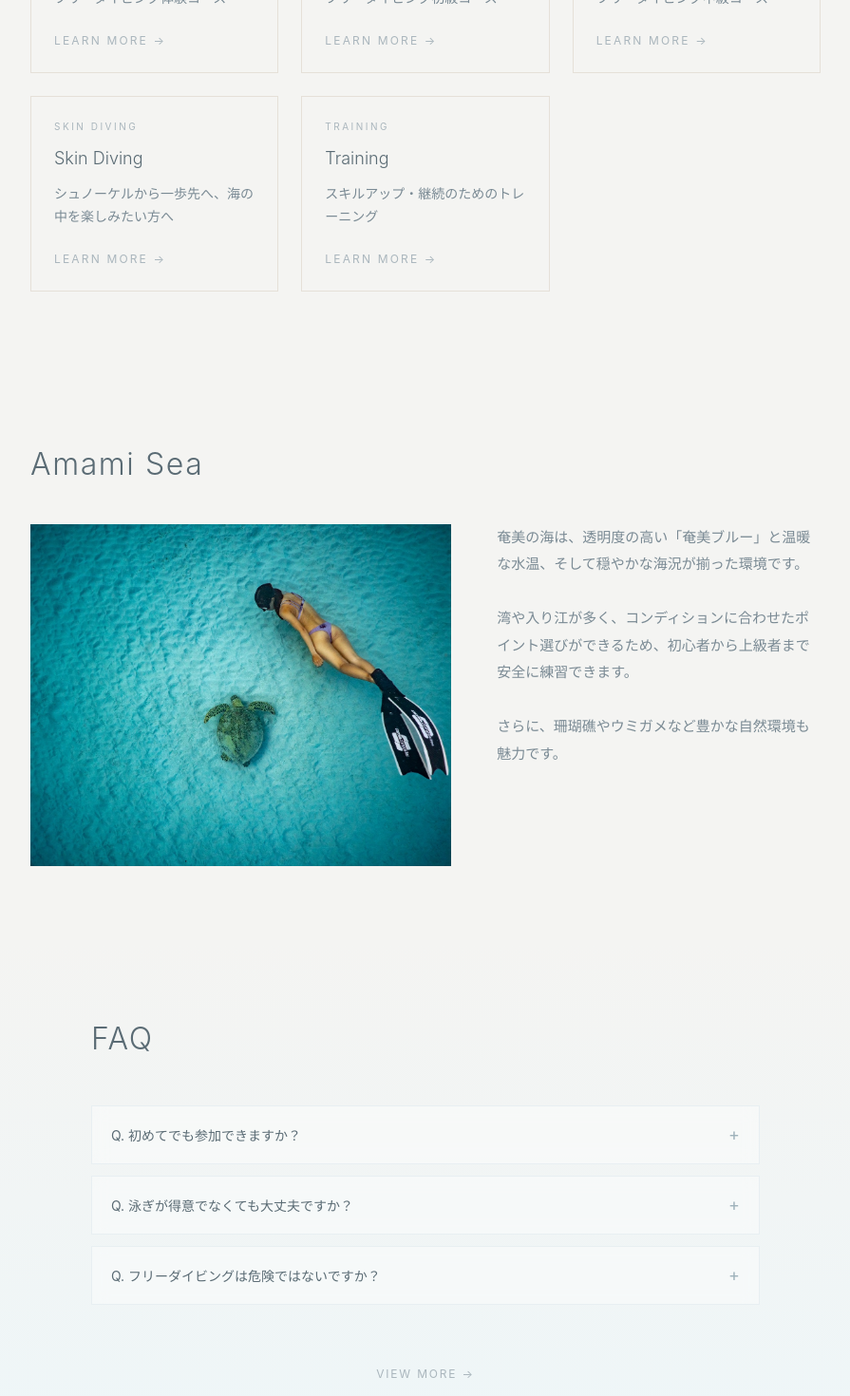
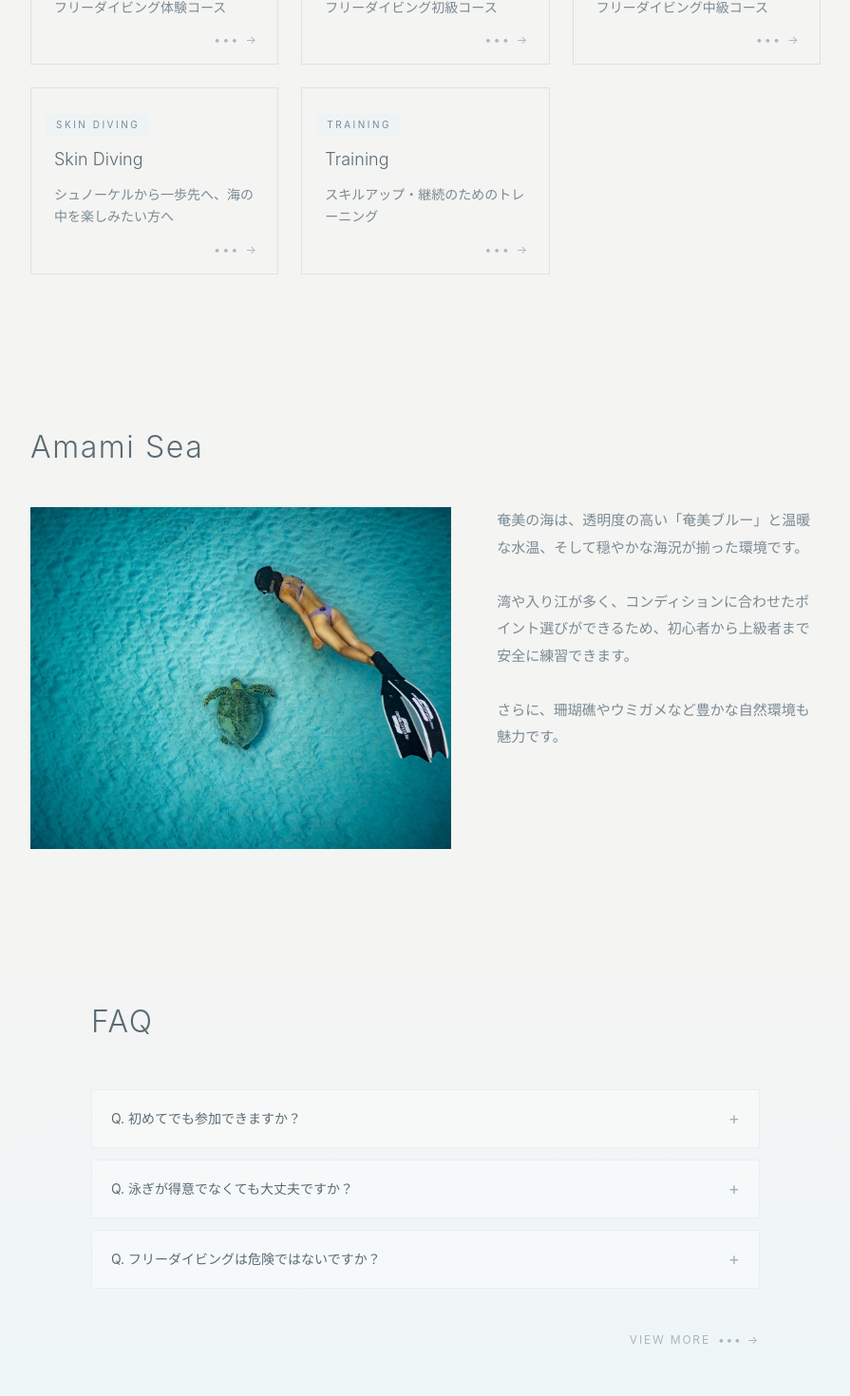
Before and after one commit to ikucha-portfolio/freediving-site, a React (Vite) app: page / in a window 1280 px wide. Shown: the part 1680-3150 px from the top of the page at 95% size, without its empty margins (192-1087 px from the left). Built offline with nearby package versions, Linux system fonts and the light colour scheme.

Commit message:
UI調整：Coursesカード最適化・ラベル整列・CTA表現統一

```diff
--- a/src/pages/Home.jsx
+++ b/src/pages/Home.jsx
@@ -102,7 +102,7 @@ export default function Home() {
                   <span className="inline-flex items-center gap-3">
                     ABOUT ME
                     <span className="transition-transform duration-300 group-hover:translate-x-1">
-                      →
+                      ••• →
                     </span>
                   </span>
                 </Link>
@@ -168,42 +168,58 @@ export default function Home() {
         <div
           key={i}
           className="
+            relative
             bg-[#f4f4f2]
             border border-[#e5e0d8]
             p-6
-            flex flex-col justify-between
+            pb-12
+            flex flex-col
             transition
             hover:shadow-[0_2px_8px_rgba(0,0,0,0.03)]
           "
         >
 
           <div className="space-y-3">
-            <div className="text-[10px] tracking-[0.25em] text-[#aab6bd]">
+
+            <div
+              className="
+                inline-block
+                text-[10px]
+                tracking-[0.25em]
+                text-[#7a8a94]
+                bg-[#eef3f5]
+                px-2.5 py-1
+                -ml-2
+              "
+            >
               {course.label}
             </div>
 
-            <h3 className="text-[18px] font-light text-[#5a6b74]">
+            <h3 className="text-[18px] font-light text-[#5a6b74] leading-[1.4]">
               {course.title}
             </h3>
 
             <p className="text-[14px] text-[#7a8a94] leading-[1.7]">
               {course.text}
             </p>
+
           </div>
 
           <Link
             to={`/courses#${course.id}`}
             className="
+              absolute
+              bottom-4
+              right-5
               text-[12px]
               text-[#aab6bd]
-              tracking-[0.18em]
+              tracking-[0.2em]
               hover:opacity-60
+              hover:translate-x-[2px]
               transition
-              mt-6
-              inline-block
             "
           >
-            LEARN MORE →
+            ••• →
           </Link>
 
         </div>
@@ -213,7 +229,6 @@ export default function Home() {
 
   </Container>
 </Section>
-
       {/* Amami */}
       <Section className="bg-[#f4f4f2]">
         <Container>
@@ -293,11 +308,16 @@ export default function Home() {
       ))}
     </div>
 
-    <div className="mt-10 text-center">
-  <Link to="/faq" className="inline-block mt-6">
-    <div className="text-[12px] text-[#aab6bd] tracking-[0.15em] hover:opacity-60 transition">
-      VIEW MORE →
-    </div>
+    <div className="mt-10 text-right">
+  <Link
+    to="/faq"
+    className="group inline-flex items-center gap-2 text-[12px] text-[#aab6bd] tracking-[0.15em]"
+  >
+    <span>VIEW MORE</span>
+
+    <span className="transition-transform duration-300 group-hover:translate-x-1 group-hover:opacity-60">
+      ••• →
+    </span>
   </Link>
 </div>
 
```
